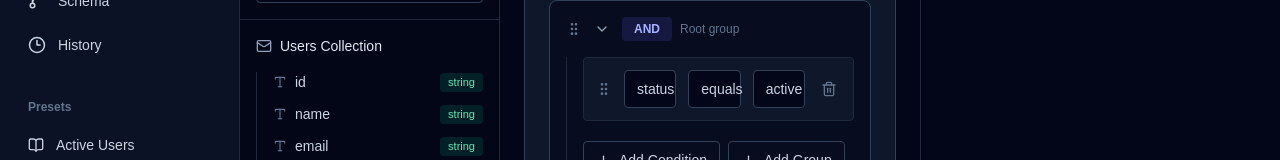
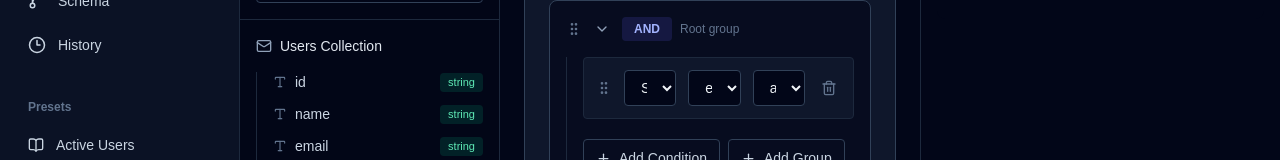
Before and after one commit to HAFEEZAH029/queryflow, a Next.js app: page / in a window 1280 px wide. Shown: the part 153-313 px from the top of the page. Built offline with nearby package versions, Linux system fonts and the light colour scheme.

Commit message:
feat: add schema-driven condition controls

```diff
--- a/src/app/page.tsx
+++ b/src/app/page.tsx
@@ -1,8 +1,11 @@
+"use client";
+
 import SidePanel from "@/components/query-builder/SidePanel";
 import TopBar from "@/components/query-builder/TopBar";
 import { schemas } from "@/data/schema";
 import { CalendarDays, Hash, ListFilter, Mail, Type } from "lucide-react";
 import QueryBuilder from "@/components/query-builder/QueryBuilder";
+import { useQueryStore } from "@/store/query-store";
 
 
 
@@ -24,7 +27,18 @@ const fieldBadgeStyles = {
 
 
 export default function Home() {
-  const activeSchema = schemas[0];
+  const selectedSchemaId = useQueryStore(
+  (state) => state.selectedSchemaId,
+  );
+
+  const setSelectedSchema = useQueryStore(
+  (state) => state.setSelectedSchema,
+  );
+
+  const activeSchema =
+  schemas.find(
+    (schema) => schema.id === selectedSchemaId,
+  ) ?? schemas[0];
 
   return (
     <main className="min-h-screen bg-slate-950 text-slate-100">
@@ -44,9 +58,20 @@ export default function Home() {
                       <span className="text-xs text-slate-500">{schemas.length} sources</span>
                     </div>
 
-                    <select className="mt-4 w-full rounded border border-slate-700 bg-slate-950 px-3 py-2 text-sm text-slate-200 outline-none" defaultValue={activeSchema.id}>
+                    <select
+                    value={selectedSchemaId}
+                    onChange={(e) =>
+                      setSelectedSchema(e.target.value)
+                    }
+                    className="mt-4 w-full rounded border border-slate-700 bg-slate-950 px-3 py-2 text-sm text-slate-200 outline-none"
+                    >
                       {schemas.map((schema) => (
-                        <option key={schema.id}>{schema.label}</option>
+                        <option
+                        key={schema.id}
+                        value={schema.id}
+                        >
+                          {schema.label}
+                        </option>
                       ))}
                     </select>
                   </div>
--- /dev/null
+++ b/src/components/query-builder/FieldSelector.tsx
@@ -0,0 +1,28 @@
+type FieldSelectorProps = {
+  value: string;
+  options: {
+    name: string;
+    label: string;
+  }[];
+  onChange: (value: string) => void;
+};
+
+export default function FieldSelector({
+  value,
+  options,
+  onChange,
+}: FieldSelectorProps) {
+  return (
+    <select
+      value={value}
+      onChange={(e) => onChange(e.target.value)}
+      className="rounded border border-slate-700 bg-slate-950 px-3 py-2 text-sm"
+    >
+      {options.map((field) => (
+        <option key={field.name} value={field.name}>
+          {field.label}
+        </option>
+      ))}
+    </select>
+  );
+}
--- /dev/null
+++ b/src/components/query-builder/OperatorSelector.tsx
@@ -0,0 +1,29 @@
+import type { QueryOperator } from "@/types/query";
+
+type Props = {
+  value: QueryOperator;
+  operators: QueryOperator[];
+  onChange: (operator: QueryOperator) => void;
+};
+
+export default function OperatorSelector({
+  value,
+  operators,
+  onChange,
+}: Props) {
+  return (
+    <select
+      value={value}
+      onChange={(e) =>
+        onChange(e.target.value as QueryOperator)
+      }
+      className="rounded border border-slate-700 bg-slate-950 px-3 py-2 text-sm"
+    >
+      {operators.map((operator) => (
+        <option key={operator} value={operator}>
+          {operator}
+        </option>
+      ))}
+    </select>
+  );
+}
--- a/src/components/query-builder/QueryCondition.tsx
+++ b/src/components/query-builder/QueryCondition.tsx
@@ -3,30 +3,109 @@
 import { GripVertical, Trash2 } from "lucide-react";
 import type { ConditionNode } from "@/types/query";
 import { useQueryStore } from "@/store/query-store";
+import { schemas } from "@/data/schema";
+import { OPERATORS_BY_FIELD_TYPE } from "@/lib/query-engine/operators";
+
+import FieldSelector from "./FieldSelector";
+import OperatorSelector from "./OperatorSelector";
+import ValueInput from "./ValueInput";
 
 type QueryConditionProps = {
   condition: ConditionNode;
 };
 
-export default function QueryCondition({ condition }: QueryConditionProps) {
+export default function QueryCondition({
+  condition,
+}: QueryConditionProps) {
   const removeNode = useQueryStore((state) => state.removeNode);
+
+  const selectedSchemaId = useQueryStore(
+    (state) => state.selectedSchemaId,
+  );
+
+  const updateConditionField = useQueryStore(
+    (state) => state.updateConditionField,
+  );
+
+  const updateConditionOperator = useQueryStore(
+    (state) => state.updateConditionOperator,
+  );
+
+  const updateConditionValue = useQueryStore(
+    (state) => state.updateConditionValue,
+  );
+
+  const activeSchema = schemas.find(
+    (schema) => schema.id === selectedSchemaId,
+  );
+
+  if (!activeSchema) return null;
+
+  const currentField =
+    activeSchema.fields.find(
+      (field) => field.name === condition.field,
+    ) ?? activeSchema.fields[0];
+
+  const availableOperators =
+    OPERATORS_BY_FIELD_TYPE[currentField.type];
 
   return (
     <div className="flex items-center gap-3 rounded border border-slate-800 bg-slate-900 px-3 py-3 text-sm">
       <GripVertical size={16} className="text-slate-500" />
 
       <div className="grid flex-1 grid-cols-3 gap-3">
-        <div className="rounded border border-slate-700 bg-slate-950 px-3 py-2 text-slate-300">
-          {condition.field || "Select field"}
-        </div>
+        <FieldSelector
+          value={condition.field}
+          options={activeSchema.fields}
+          onChange={(fieldName) => {
+            const field = activeSchema.fields.find(
+              (item) => item.name === fieldName,
+            );
 
-        <div className="rounded border border-slate-700 bg-slate-950 px-3 py-2 text-slate-300">
-          {condition.operator}
-        </div>
+            if (!field) return;
 
-        <div className="rounded border border-slate-700 bg-slate-950 px-3 py-2 text-slate-300">
-          {String(condition.value || "Value")}
-        </div>
+            const firstOperator =
+              OPERATORS_BY_FIELD_TYPE[field.type][0];
+
+            updateConditionField(
+              condition.id,
+              field.name,
+            );
+
+            updateConditionOperator(
+              condition.id,
+              firstOperator,
+            );
+
+            updateConditionValue(
+              condition.id,
+              "",
+            );
+          }}
+        />
+
+        <OperatorSelector
+          value={condition.operator}
+          operators={availableOperators}
+          onChange={(operator) =>
+            updateConditionOperator(
+              condition.id,
+              operator,
+            )
+          }
+        />
+
+        <ValueInput
+          fieldType={currentField.type}
+          value={condition.value}
+          options={currentField.options}
+          onChange={(value) =>
+            updateConditionValue(
+              condition.id,
+              value,
+            )
+          }
+        />
       </div>
 
       <button
--- /dev/null
+++ b/src/components/query-builder/ValueInput.tsx
@@ -0,0 +1,60 @@
+type ValueInputProps = {
+  fieldType: string;
+  value: unknown;
+  options?: string[];
+  onChange: (value: string) => void;
+};
+
+export default function ValueInput({
+  fieldType,
+  value,
+  options,
+  onChange,
+}: ValueInputProps) {
+  if (fieldType === "enum") {
+    return (
+      <select
+        value={String(value)}
+        onChange={(e) => onChange(e.target.value)}
+        className="rounded border border-slate-700 bg-slate-950 px-3 py-2"
+      >
+        {options?.map((option) => (
+          <option key={option} value={option}>
+            {option}
+          </option>
+        ))}
+      </select>
+    );
+  }
+
+  if (fieldType === "number") {
+    return (
+      <input
+        type="number"
+        value={String(value)}
+        onChange={(e) => onChange(e.target.value)}
+        className="rounded border border-slate-700 bg-slate-950 px-3 py-2"
+      />
+    );
+  }
+
+  if (fieldType === "date") {
+    return (
+      <input
+        type="date"
+        value={String(value)}
+        onChange={(e) => onChange(e.target.value)}
+        className="rounded border border-slate-700 bg-slate-950 px-3 py-2"
+      />
+    );
+  }
+
+  return (
+    <input
+      type="text"
+      value={String(value)}
+      onChange={(e) => onChange(e.target.value)}
+      className="rounded border border-slate-700 bg-slate-950 px-3 py-2"
+    />
+  );
+}
--- /dev/null
+++ b/src/lib/query-engine/operators.ts
@@ -0,0 +1,39 @@
+import type { FieldType, QueryOperator } from "@/types/query";
+
+export const OPERATORS_BY_FIELD_TYPE: Record<
+  FieldType,
+  QueryOperator[]
+> = {
+  string: [
+    "equals",
+    "notEquals",
+    "contains",
+    "startsWith",
+  ],
+
+  number: [
+    "equals",
+    "notEquals",
+    "greaterThan",
+    "lessThan",
+    "between",
+  ],
+
+  enum: [
+    "equals",
+    "notEquals",
+    "inArray",
+  ],
+
+  date: [
+    "equals",
+    "greaterThan",
+    "lessThan",
+    "between",
+  ],
+
+  boolean: [
+    "equals",
+    "notEquals",
+  ],
+};
--- a/src/store/query-store.ts
+++ b/src/store/query-store.ts
@@ -76,9 +76,15 @@ const removeNodeById = (node: GroupNode, nodeId: string): GroupNode => ({
 
 type QueryStore = {
   rootGroup: GroupNode;
+  selectedSchemaId: string;
+  setSelectedSchema: (id: string) => void;
   addCondition: (groupId: string) => void;
   addGroup: (groupId: string) => void;
   removeNode: (nodeId: string) => void;
+  updateCondition: (
+  conditionId: string,
+  updates: Partial<ConditionNode>
+  ) => void;
   toggleLogic: (groupId: string) => void;
   toggleCollapsed: (groupId: string) => void;
   updateConditionField: (conditionId: string, field: string) => void;
@@ -91,6 +97,13 @@ type QueryStore = {
 
 export const useQueryStore = create<QueryStore>((set) => ({
   rootGroup: createInitialRootGroup(),
+
+  selectedSchemaId: "users",
+
+  setSelectedSchema: (id) =>
+    set({
+      selectedSchemaId: id,
+  }),
 
   addCondition: (groupId) =>
     set((state) => ({
@@ -118,6 +131,18 @@ export const useQueryStore = create<QueryStore>((set) => ({
         rootGroup: removeNodeById(state.rootGroup, nodeId),
       };
     }),
+
+    updateCondition: (conditionId, updates) =>
+  set((state) => ({
+    rootGroup: updateCondition(
+      state.rootGroup,
+      conditionId,
+      (condition) => ({
+        ...condition,
+        ...updates,
+      }),
+    ),
+  })),
 
   toggleLogic: (groupId) =>
     set((state) => ({
```
